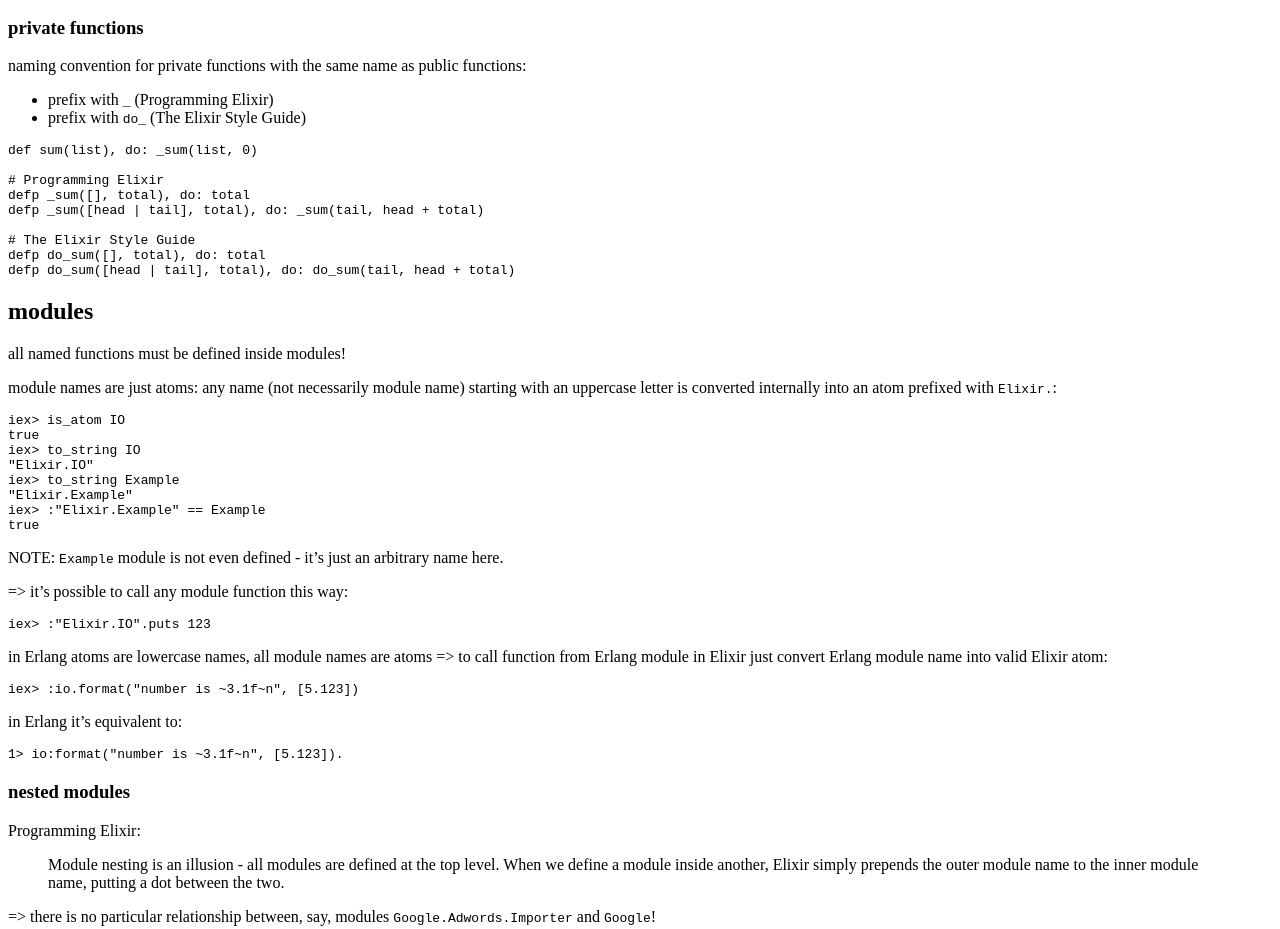
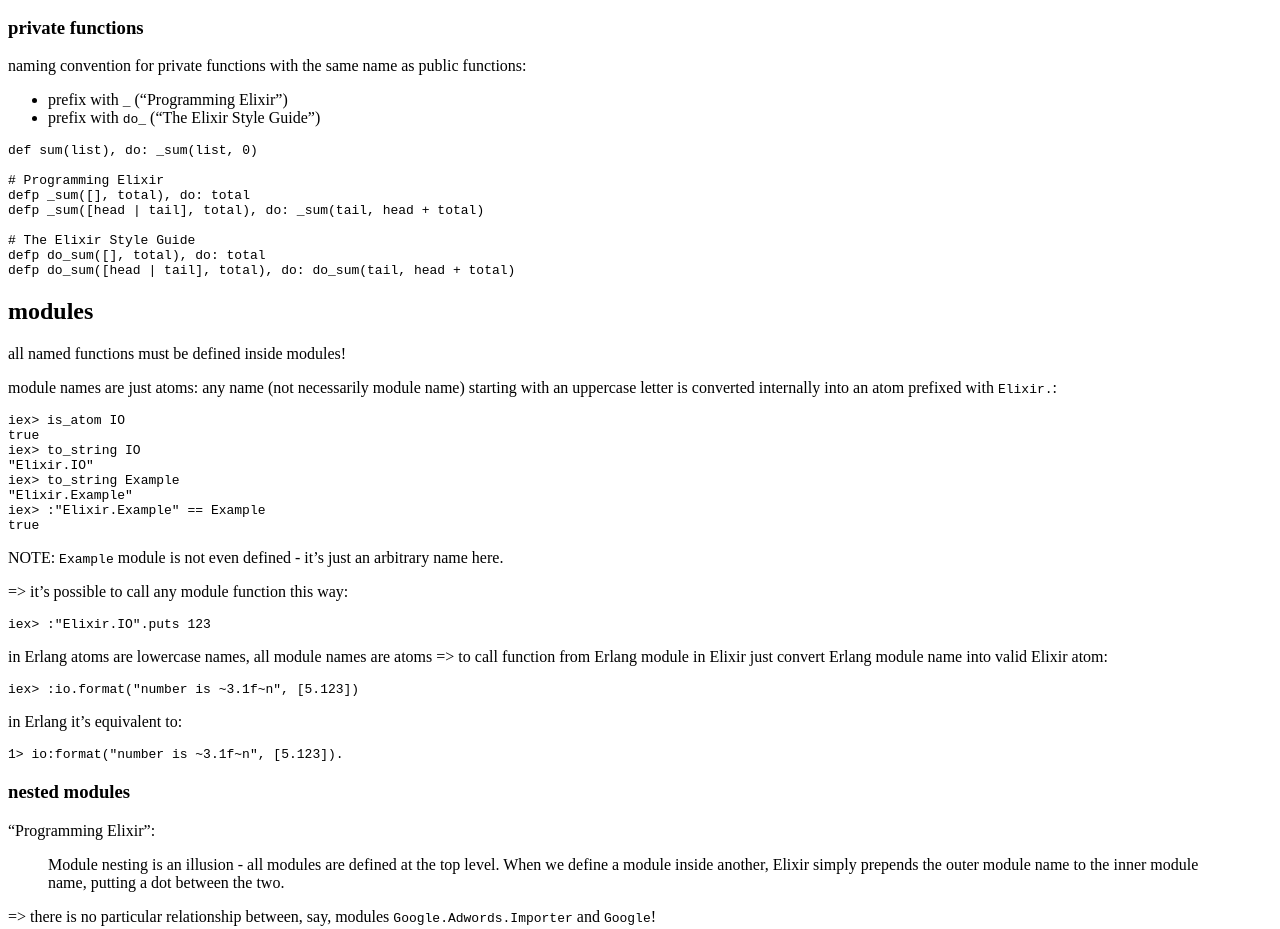
Before and after one commit to tap349/tap349.github.io, a Jekyll site: the page built from _posts/2016-12-31-elixir-notes.md, in a window 1280 px wide and 1400 px high, scrolled down 4092 px. Shown: the part 169-1098 px from the top of the window. Built offline with Jekyll 4.4.1, drawn with Linux system fonts in a browser that asks for light colours; some of the changed text lies outside the part shown.

Commit message:
update 2017-01-04_01:19:57

````diff
--- a/_posts/2016-12-31-elixir-notes.md
+++ b/_posts/2016-12-31-elixir-notes.md
@@ -178,7 +178,7 @@ function consists of head and body:
   > this notation can actually be used to retrieve a named function
   > as a function type
 
-  Programming Elixir:
+  "Programming Elixir":
 
   > you can give it (& operator) the name and arity of an existing
   > function, and it will return an anonymous function that calls it
@@ -275,8 +275,8 @@ NOTE:
 
 naming convention for private functions with the same name as public functions:
 
-- prefix with `_` (Programming Elixir)
-- prefix with `do_` (The Elixir Style Guide)
+- prefix with `_` ("Programming Elixir")
+- prefix with `do_` ("The Elixir Style Guide")
 
 ```elixir
 def sum(list), do: _sum(list, 0)
@@ -332,7 +332,7 @@ in Erlang it's equivalent to:
 
 ### nested modules
 
-Programming Elixir:
+"Programming Elixir":
 
 > Module nesting is an illusion - all modules are defined at the top level.
 > When we define a module inside another, Elixir simply prepends the outer
````
